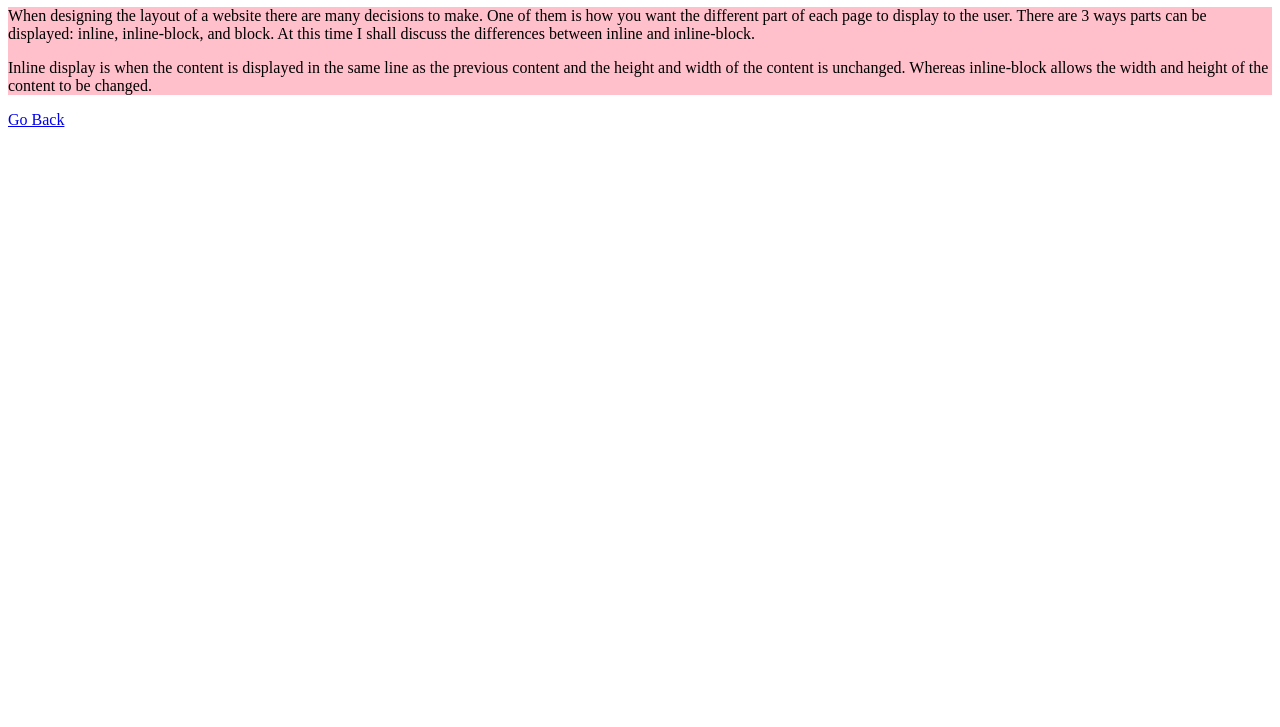
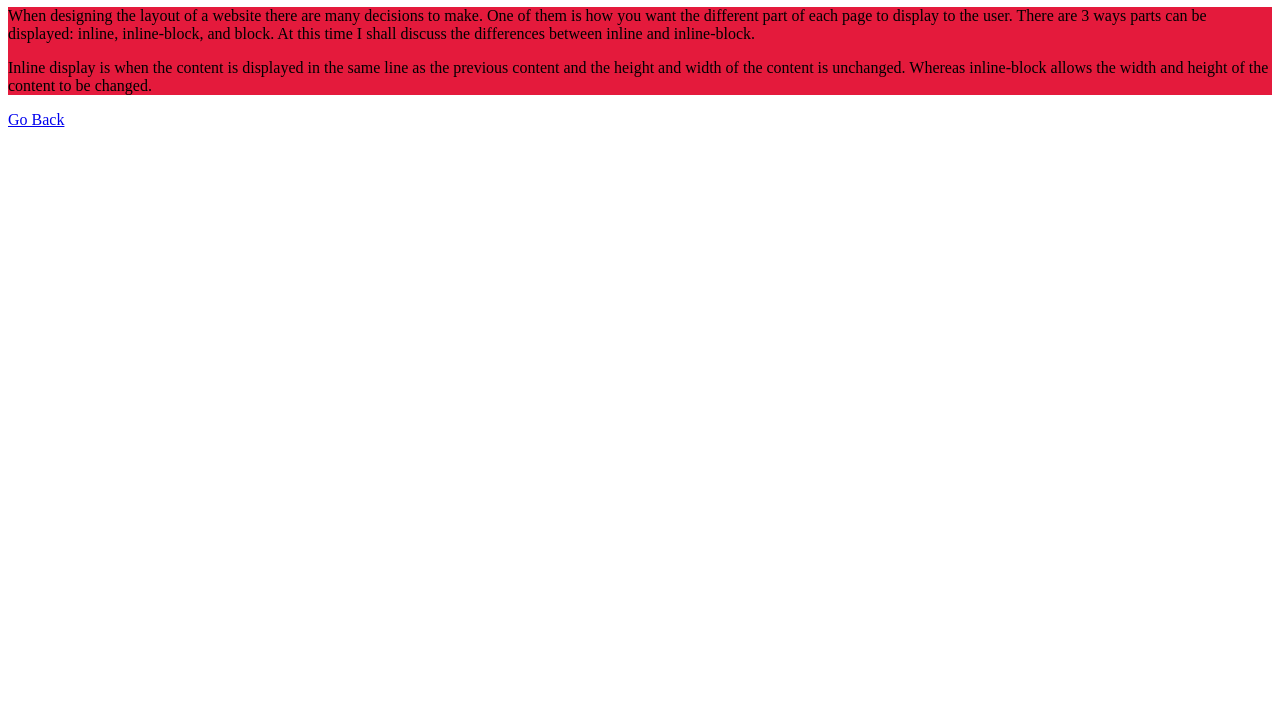
Before and after one commit to peter-dravitzki/peter-dravitzki.github.io, a plain HTML site: page blog/inlineBlockDifferencesBlog.html in a window 1280 px wide. Shown: the part 73-800 px from the top of the page. Drawn offline with Linux system fonts and the light colour scheme.

Commit message:
Changed Article background color

```diff
--- a/styles/main.css
+++ b/styles/main.css
@@ -19,5 +19,5 @@ h1 {
 }
 
 #article {
-  background-color: pink;
+  background-color: rgb(228, 26, 60);
 }
```
